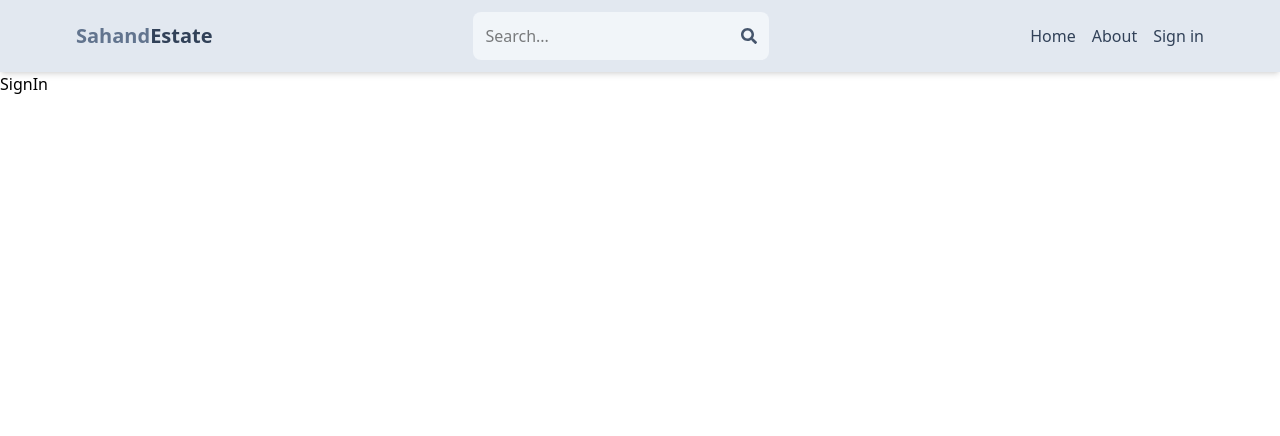
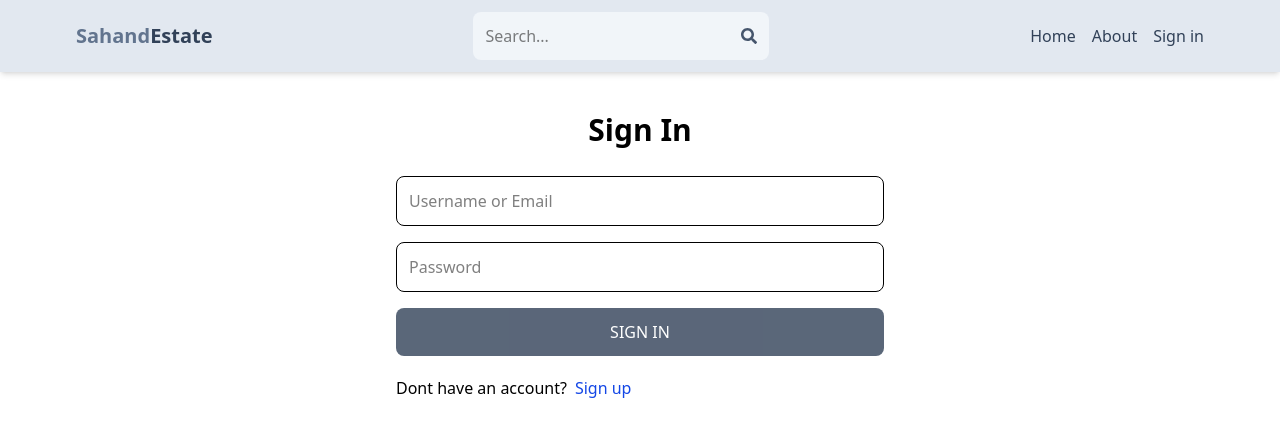
Before and after one commit to newfool-web/real-estate-mern, a React (Vite) app in the folder client/: page /sign-in in a window 1280 px wide. Shown: the top 436 px of the page. Built offline with nearby package versions, Linux system fonts and the light colour scheme.

Commit message:
complete signin page with functionality

```diff
--- a/client/src/Pages/SignIn.jsx
+++ b/client/src/Pages/SignIn.jsx
@@ -1,7 +1,86 @@
-import React from 'react'
+import { useState } from 'react';
+import { Link, useNavigate } from 'react-router-dom';
+
 
 export default function SignIn() {
+  const [formData, setFormData] = useState({});
+  const [error, setError] = useState(null);
+  const [loading, setLoading] = useState(false);
+  const navigate = useNavigate();
+  const handleChange = (e) => {
+    setFormData({
+      ...formData,
+      [e.target.id]: e.target.value,
+    });
+  };
+  const handleSubmit = async (e) => {
+    e.preventDefault();
+    try {
+      setLoading(true);
+      const res = await fetch('/api/auth/sign-in', {
+        method: 'POST',
+        headers: {
+          'Content-Type': 'application/json',
+        },
+        body: JSON.stringify(formData),
+      });
+      const data = await res.json();
+
+      if (data.success === false) {
+        setLoading(false);
+        setError(data.message);
+        return;
+      }
+
+      setLoading(false);
+      setError(null);
+      navigate('/');
+    } catch (error) {
+      setLoading(false);
+      setError(error.message);
+    }
+  };
+
+
+  const isFormValid = formData.identifier && formData.password
   return (
-    <div>SignIn</div>
-  )
+    <div className='p-3 max-w-lg mx-auto'>
+      <h1 className='text-3xl text-center font-semibold my-7'>Sign In</h1>
+      <form onSubmit={handleSubmit} className='flex flex-col gap-4'>
+        <input
+          type='text'
+          placeholder='Username or Email'
+          className='border p-3 rounded-lg'
+          id='identifier'
+          onChange={handleChange}
+        />
+        <input
+          type='password'
+          placeholder='Password'
+          className='border p-3 rounded-lg'
+          id='password'
+          onChange={handleChange}
+        />
+
+        <button
+          disabled={!isFormValid || loading}
+          className={`bg-slate-700 text-white p-3 rounded-lg uppercase hover:opacity-95 disabled:opacity-80 ${
+            isFormValid && !loading ? 'bg-blue-600 hover:bg-blue-700 text-white cursor-pointer' : 'bg-gray-500 cursor-not-allowed text-gray-300'
+          }`}
+
+
+        >
+          {loading ? 'Loading...' : 'Sign In'}
+        </button>
+
+      </form>
+      <div className='flex gap-2 mt-5'>
+        <p>Dont have an account?</p>
+        <Link to={'/sign-up'}>
+          <span className='text-blue-700'>Sign up</span>
+        </Link>
+      </div>
+      {error && <p className='text-red-500 mt-5'>{error}</p>}
+    </div>
+  );
 }
```
